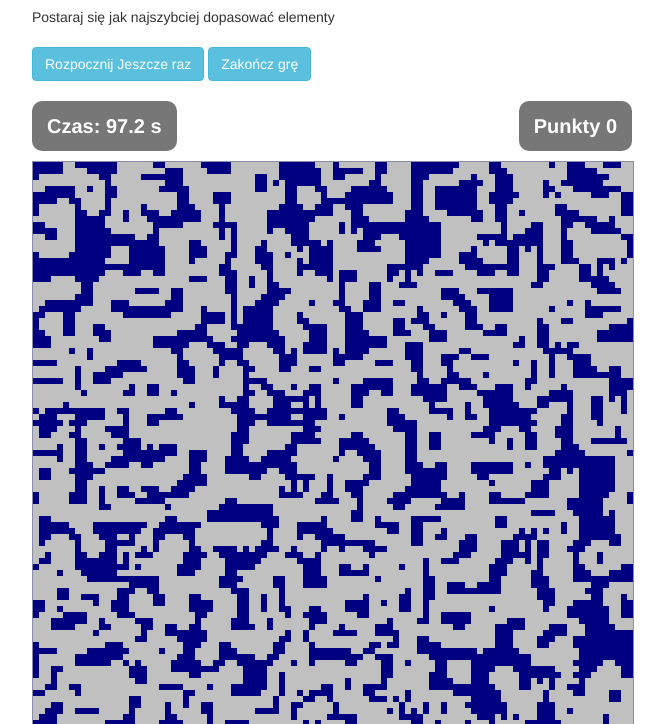
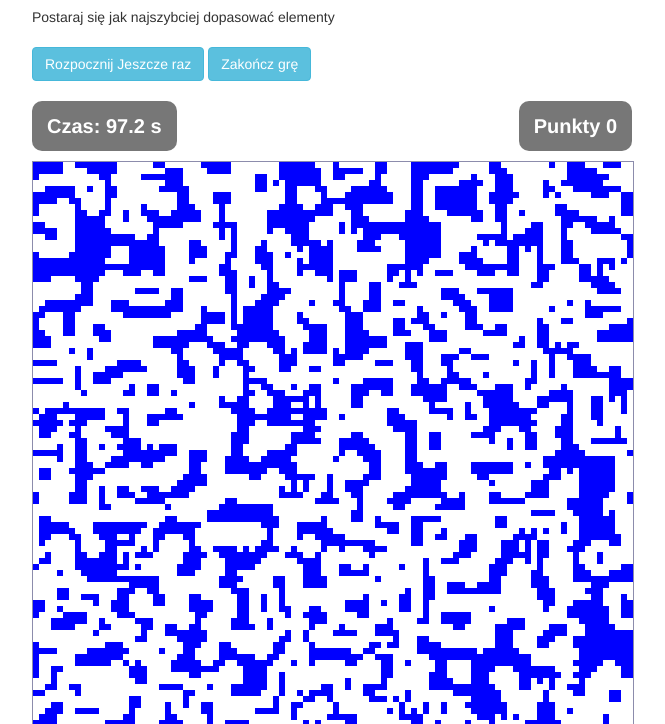
Before and after one commit to Komodo2041/cellpuzzle, a plain HTML site: page index.html in a window 1280 px wide. Both pictures are taken after a click on the button "Rozpocznij Grę". Shown: the part 76-800 px from the top of the page, without its empty margins (111-776 px from the left). Drawn offline with nearby package versions, Linux system fonts and the light colour scheme.

Commit message:
add select color option

```diff
--- a/cellAutoma.js
+++ b/cellAutoma.js
@@ -1,9 +1,9 @@
 class Automa {
 
-    constructor(size, pattern) {
+    constructor(size, pattern, colors) {
         this.changeSize(size);
         this.changePattern(pattern)
-
+        this.changeColors(colors);
         this.map = this.getzeroshema();
         this.allStep = 20;
     }
@@ -34,7 +34,10 @@ class Automa {
         if (pattern == 1) {
             this.strategy = new wolfram();
         }
+    }
 
+    changeColors(level) {
+        this.levelColors = level;
     }
 
     getzeroshema() {
@@ -77,6 +80,9 @@ class Automa {
         for (let i = 0; i <= this.allStep; i++) {
             this.calcNextstepInFragment(pos, size);
         }
+        if (this.levelColors != 1) {
+            this.useLevel(size, pos[0], pos[1]);
+        }
     }
 
     createMap() {
@@ -84,6 +90,28 @@ class Automa {
         for (let i = 0; i <= this.allStep; i++) {
 
             this.calcNextstep();
+        }
+        if (this.levelColors != 1) {
+            this.useLevel(this.size);
+        }
+
+    }
+
+    useLevel(size, x = 0, y = 0) {
+
+        for (let i = x; i < size + x; i++) {
+            for (let j = y; j < size + y; j++) {
+                if (this.map[i][j] == 1) {
+                    if (this.levelColors == 2) {
+
+                        this.map[i][j] = getMaxRandom(1) + 1;
+
+                    }
+                    if (this.levelColors == 3) {
+                        this.map[i][j] = getMaxRandom(2) + 1;
+                    }
+                }
+            }
         }
     }
 
@@ -123,7 +151,7 @@ class Automa {
         let res = 0;
         for (let i = -1; i <= 1; i++) {
             for (let j = -1; j <= 1; j++) {
-                if (this.map[this.invinity(x + i)][this.invinity(y + j)] == 1) {
+                if (this.map[this.invinity(x + i)][this.invinity(y + j)] > 0) {
                     res++;
                 }
             }
--- a/index.html
+++ b/index.html
@@ -43,6 +43,11 @@
                 <option value="2000"> 200 s</option>
                 <option value="3000"> 300 s</option>
             </select>
+            <br />
+            <label>Poziom trudności:</label>
+            <select v-model="options[2]" @change="changeColors" class="form form-control w200">
+                <option v-for="diff in colorsList " :value="diff[0]">{{diff[1]}}</option>
+            </select><br />
         </div>
 
 
--- a/main.js
+++ b/main.js
@@ -12,10 +12,10 @@ function fillBigCanva(table, param) {
     for (var i = 0; i < param[0]; i++) {
         for (var j = 0; j < param[0]; j++) {
             if (table[i][j]) {
-                ctx.fillStyle = 'navy';
+                ctx.fillStyle = data.colors[table[i][j]];
                 ctx.fillRect(i * param[1], j * param[1], param[1], param[1]);
             } else {
-                ctx.fillStyle = 'silver';
+                ctx.fillStyle = data.colors[table[i][j]];
                 ctx.fillRect(i * param[1], j * param[1], param[1], param[1]);
             }
 
@@ -75,11 +75,11 @@ function fillPuzzle(table, pos, ctx, param) {
     let smSize = 120 / param[1];
     for (var i = 0; i < smSize; i++) {
         for (var j = 0; j < smSize; j++) {
-            if (table[pos[0] + i][pos[1] + j]) {
-                ctx.fillStyle = 'navy';
+            if (table[pos[0] + i][pos[1] + j] > 0) {
+                ctx.fillStyle = data.colors[table[pos[0] + i][pos[1] + j]];
                 ctx.fillRect(i * param[1], j * param[1], param[1], param[1]);
             } else {
-                ctx.fillStyle = 'silver';
+                ctx.fillStyle = data.colors[table[pos[0] + i][pos[1] + j]];
                 ctx.fillRect(i * param[1], j * param[1], param[1], param[1]);
             }
 
--- a/script.js
+++ b/script.js
@@ -1,10 +1,18 @@
 
-Automa = new Automa(1, 1);
-var shema = Automa.getMap();
+initValue = [1, 1, 1];
+Automa = new Automa(...initValue);
+let shema = Automa.getMap();
+let colors = ['white', 'blue', 'green', 'chocolate'];
+
+var colorsList = [
+  [1, "1 Kolor"],
+  [2, "2 Kolory"],
+  [3, "3 Kolory"],
+];
 
 var data = {
   stan: 0,
-  options: [1, 1],
+  options: initValue,
   gametime: 1000,
   puzzlesPos: [],
   nrPuzzless: 4,
@@ -18,7 +26,8 @@ var data = {
   goodPuzzle: 0,
   stangame: "",
   automa: Automa,
-
+  colors: colors,
+  colorsList: colorsList
 };
 
 
@@ -31,7 +40,6 @@ new Vue({
     start: function () {
 
       clearRect();
-
 
       data.automa.createMap();
 
@@ -63,7 +71,9 @@ new Vue({
     setSize: function () {
       data.automa.changeSize(data.options[0]);
     },
-
+    changeColors: function () {
+      data.automa.changeColors(data.options[2]);
+    },
     backSmallPuzzles: function () {
       targets = document.getElementsByClassName('smallPuzzle');
       for (var i = 0; i < targets.length; i++) {
```
